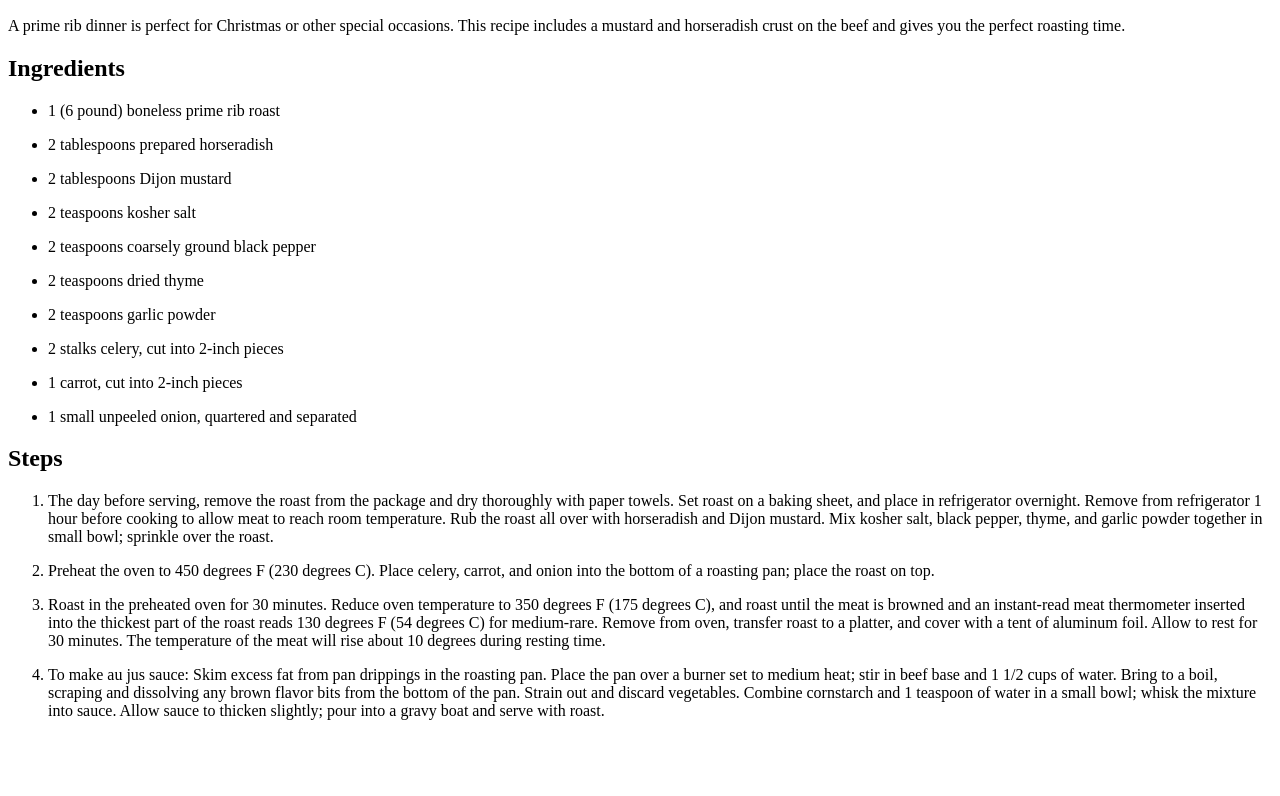
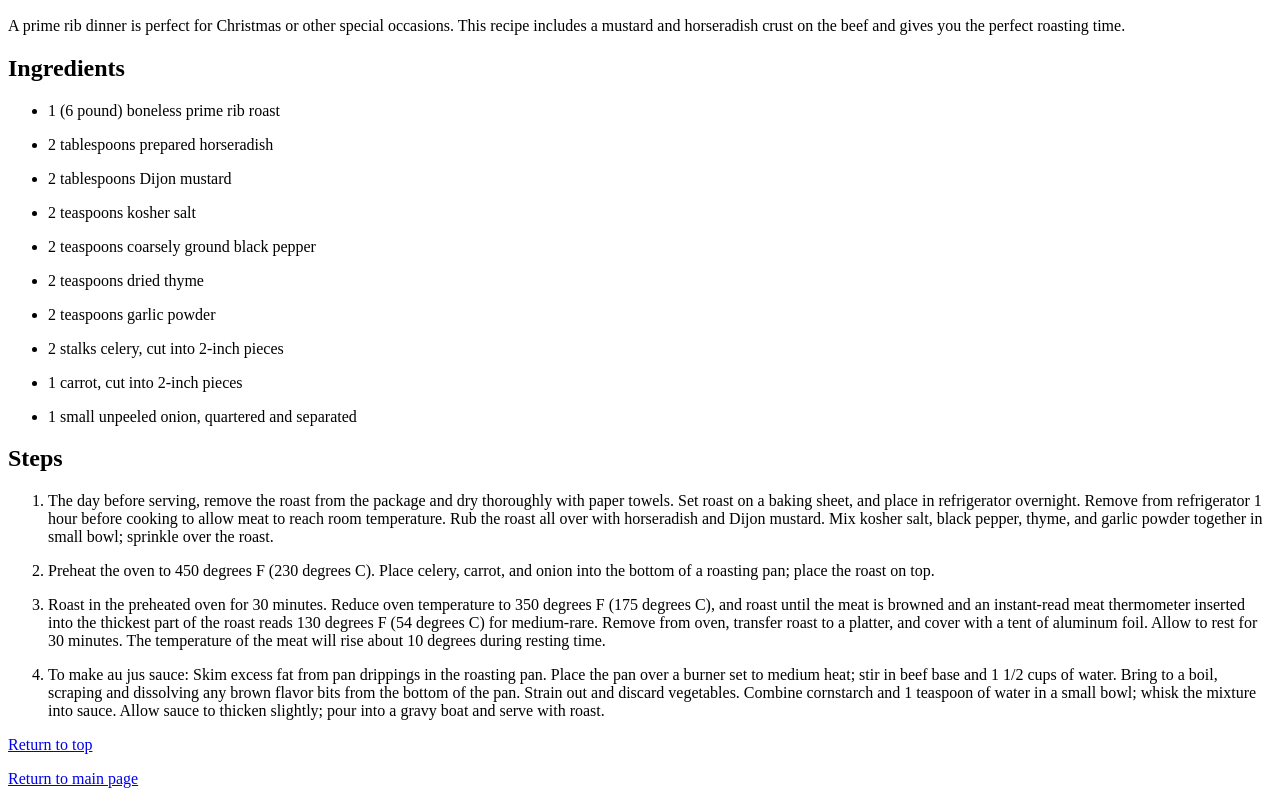
Before and after one commit to breno-b/odin-recipes, a plain HTML site: page recipes/primeRib.html in a window 1280 px wide. Shown: the part 646-1442 px from the top of the page. Before the commit the page ends 1382 px from the top, so only its background shows below. Drawn offline with Linux system fonts and the light colour scheme.

Commit message:
Add anchoring to the main page and to top of page in the recipes pages

```diff
--- a/recipes/primeRib.html
+++ b/recipes/primeRib.html
@@ -30,6 +30,9 @@
       <li><p>Roast in the preheated oven for 30 minutes. Reduce oven temperature to 350 degrees F (175 degrees C), and roast until the meat is browned and an instant-read meat thermometer inserted into the thickest part of the roast reads 130 degrees F (54 degrees C) for medium-rare. Remove from oven, transfer roast to a platter, and cover with a tent of aluminum foil. Allow to rest for 30 minutes. The temperature of the meat will rise about 10 degrees during resting time.</p></li>
       <li><p>To make au jus sauce: Skim excess fat from pan drippings in the roasting pan. Place the pan over a burner set to medium heat; stir in beef base and 1 1/2 cups of water. Bring to a boil, scraping and dissolving any brown flavor bits from the bottom of the pan. Strain out and discard vegetables. Combine cornstarch and 1 teaspoon of water in a small bowl; whisk the mixture into sauce. Allow sauce to thicken slightly; pour into a gravy boat and serve with roast.</p></li>
     </ol>
+    <a href="#top">Return to top</a>
+    <p></p>
+    <a href="../index.html">Return to main page</a>
   </body>
 
 
```
Also changed, not shown: recipes/bakedHam.html (+3 -1 lines), recipes/lobster.html (+3 -1 lines).
